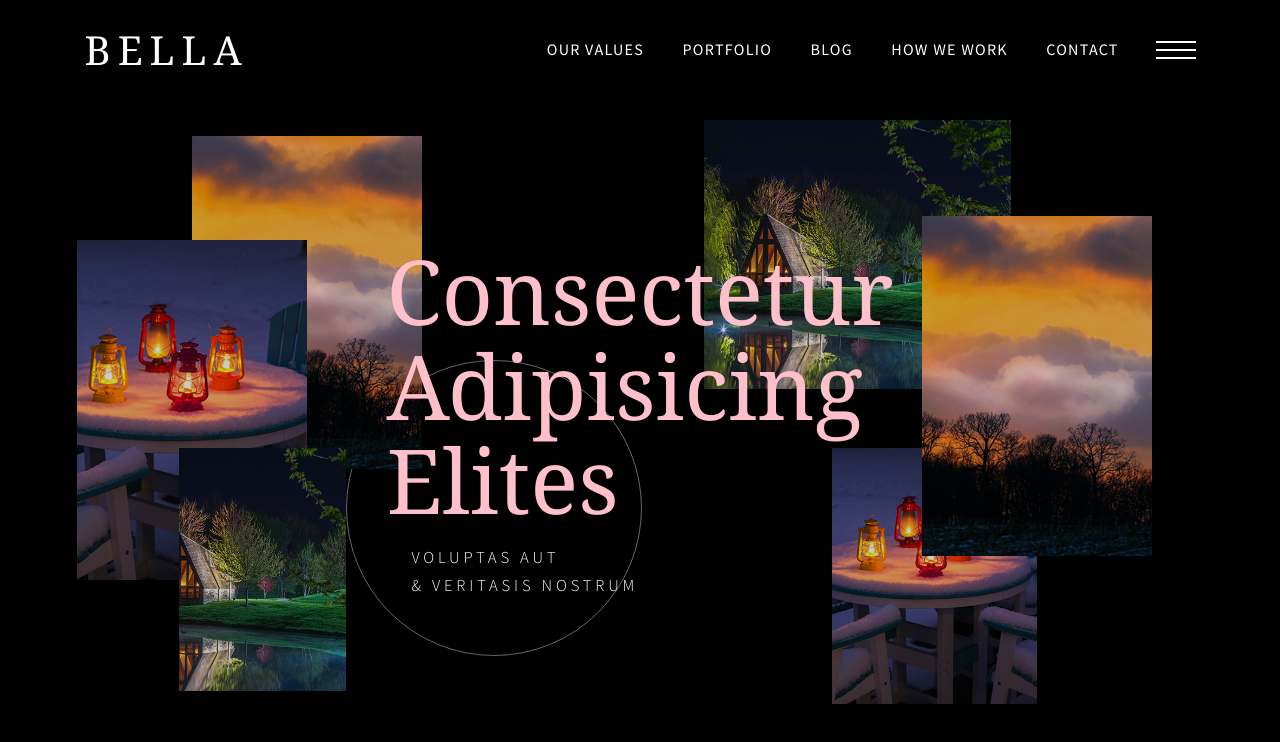
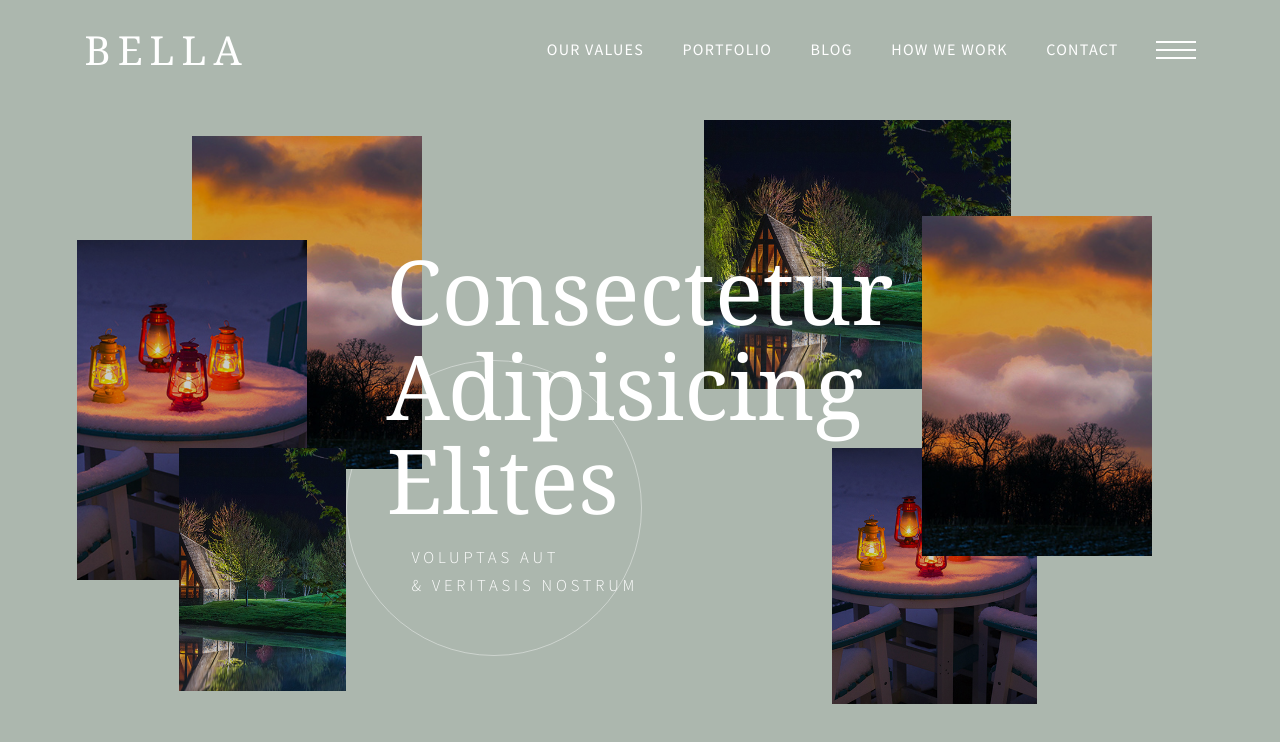
Before and after one commit to DmanCoder/bella, a React (Create React App) app: page / in a window 1280 px wide. Shown: the top 742 px of the page. Built offline with nearby package versions, Linux system fonts and the light colour scheme.

Commit message:
Added fill background

```diff
--- /dev/null
+++ b/src/components/BackgroundFill/BackgroundFill.js
@@ -0,0 +1,15 @@
+import React from "react";
+
+// Styles
+import "./BackgroundFill.scss";
+
+const BackgroundFill = () => {
+  return (
+    <aside
+      class="fill-background"
+      style={{ backgroundColor: "#acb7ae" }}
+    ></aside>
+  );
+};
+
+export default BackgroundFill;
--- /dev/null
+++ b/src/components/BackgroundFill/BackgroundFill.scss
@@ -0,0 +1,12 @@
+@import "../../styles/abstracts/variables";
+
+.fill-background {
+  top: 0;
+  left: 0;
+  width: 100%;
+  height: 100%;
+  position: fixed;
+  will-change: background-color;
+  background-color: $bcg-fill-color;
+  transition: background-color 0.3s linear;
+}
--- a/src/components/Hero/Hero.scss
+++ b/src/components/Hero/Hero.scss
@@ -23,7 +23,6 @@
 
     &-text {
       display: block;
-      color: pink;
     }
   }
 
--- a/src/routes/root.js
+++ b/src/routes/root.js
@@ -1,4 +1,5 @@
 import { Outlet } from "react-router-dom";
+import BackgroundFill from "../components/BackgroundFill/BackgroundFill";
 
 // Components
 import TopNavigation from "../components/TopNavigation/TopNavigation";
@@ -9,6 +10,9 @@ const Root = () => {
       {/* Add navigation bar here */}
       <TopNavigation />
 
+      {/* Background Fill */}
+      <BackgroundFill />
+
       {/* Outlet - this renders sites */}
       <Outlet />
     </>
--- a/src/styles/abstracts/_variables.scss
+++ b/src/styles/abstracts/_variables.scss
@@ -11,6 +11,7 @@ $bcg-lightblue: #a3abb1;
 
 $bcg-loaderblue: #758a94;
 $bcg-loaderbluedark: #566c76;
+$bcg-fill-color: $bcg-green;
 
 $loader-width: 27.36vw;
 $loader-height: 50vh;
```
